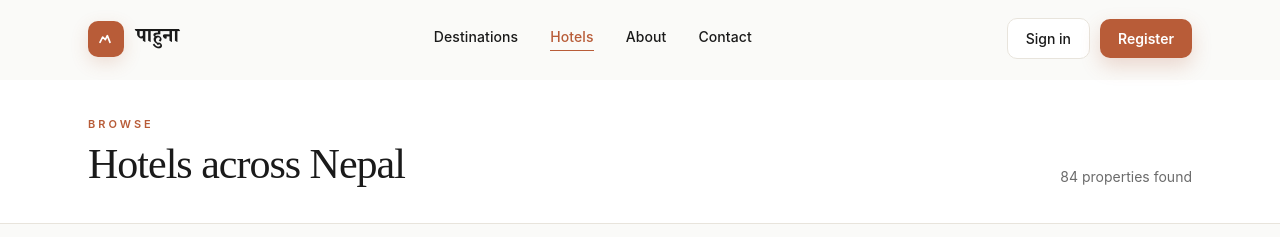
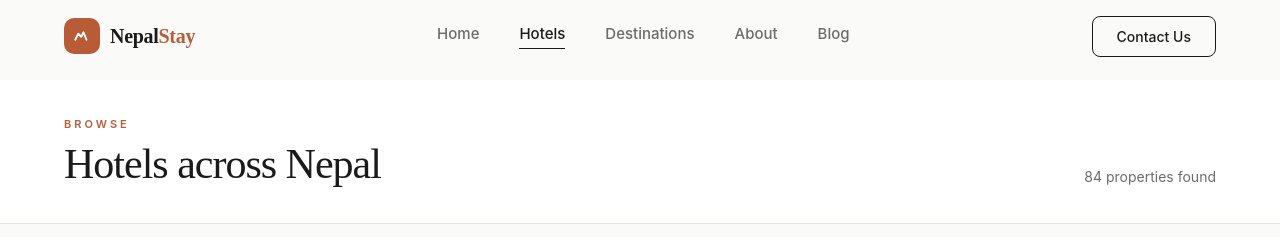
Before and after one commit to ayush-bista/Pahuna, a React (Create React App) app: page /hotels in a window 1280 px wide. Shown: the top 237 px of the page. Built offline with nearby package versions, Linux system fonts and the light colour scheme.

Commit message:
Updated Navbar

```diff
--- a/src/components/Navbar/Navbar.jsx
+++ b/src/components/Navbar/Navbar.jsx
@@ -1,59 +1,93 @@
 import { useState, useEffect } from "react";
 import { Link, useLocation } from "react-router-dom";
-import { Menu, X } from "lucide-react";
 
 export default function Navbar() {
   const [scrolled, setScrolled] = useState(false);
-  const [open, setOpen] = useState(false);
   const location = useLocation();
 
   useEffect(() => {
-    const onScroll = () => setScrolled(window.scrollY > 40);
+    const onScroll = () => setScrolled(window.scrollY > 20);
     window.addEventListener("scroll", onScroll);
     return () => window.removeEventListener("scroll", onScroll);
   }, []);
 
   const links = [
+    { label: "Home", to: "/" },
+    { label: "Hotels", to: "/hotels" },
     { label: "Destinations", to: "/destinations" },
-    { label: "Hotels", to: "/hotels" },
     { label: "About", to: "/about" },
-    { label: "Contact", to: "/contact" },
+    { label: "Blog", to: "/blog" },
   ];
 
   return (
-    <nav style={{ position: "fixed", top: 0, left: 0, right: 0, zIndex: 100, transition: "all 0.3s ease", backgroundColor: scrolled ? "rgba(250,250,248,0.92)" : "transparent", backdropFilter: scrolled ? "blur(14px)" : "none", borderBottom: scrolled ? "1px solid #E8E4DC" : "1px solid transparent", padding: scrolled ? "10px 0" : "18px 0" }}>
-      <div style={{ maxWidth: "1200px", margin: "0 auto", padding: "0 48px", display: "flex", alignItems: "center", justifyContent: "space-between", gap: "24px" }}>
+    <nav style={{
+      position: "fixed", top: 0, left: 0, right: 0, zIndex: 100,
+      backgroundColor: "#FAFAF8",
+      borderBottom: scrolled ? "1px solid #E8E4DC" : "1px solid transparent",
+      transition: "border-color 0.3s, box-shadow 0.3s",
+      boxShadow: scrolled ? "0 1px 12px rgba(0,0,0,0.06)" : "none",
+      padding: "0",
+    }}>
+      <div style={{
+        maxWidth: "1320px", margin: "0 auto",
+        padding: "0 64px",
+        display: "flex", alignItems: "center", justifyContent: "space-between",
+        height: "72px",
+      }}>
 
         {/* Logo */}
-        <Link to="/" style={{ display: "flex", alignItems: "center", gap: "12px", textDecoration: "none", flexShrink: 0 }}>
-          <div style={{ width: "36px", height: "36px", backgroundColor: "#B85C38", borderRadius: "10px", display: "flex", alignItems: "center", justifyContent: "center", boxShadow: "0 6px 18px rgba(184,92,56,0.18)" }}>
-            <svg width="16" height="16" viewBox="0 0 24 24" fill="none" stroke="white" strokeWidth="2.5" strokeLinecap="round" strokeLinejoin="round">
+        <Link to="/" style={{ textDecoration: "none", display: "flex", alignItems: "center", gap: "10px", flexShrink: 0 }}>
+          <div style={{
+            width: "36px", height: "36px", backgroundColor: "#B85C38",
+            borderRadius: "10px", display: "flex", alignItems: "center", justifyContent: "center",
+          }}>
+            <svg width="18" height="18" viewBox="0 0 24 24" fill="none" stroke="white" strokeWidth="2.5" strokeLinecap="round" strokeLinejoin="round">
               <path d="M3 17l4-8 4 4 3-6 4 10" />
             </svg>
           </div>
-          <span style={{ fontFamily: '"Noto Serif Devanagari", Mangal, "Hind Siliguri", serif', fontSize: "20px", fontWeight: 700, color: "#1A1A1A", letterSpacing: "0.2px", lineHeight: 1 }}>
-            पाहुना
+          <span style={{ fontFamily: "Fraunces, serif", fontSize: "20px", fontWeight: 600, color: "#1A1A1A", letterSpacing: "-0.3px" }}>
+            Nepal<span style={{ color: "#B85C38" }}>Stay</span>
           </span>
         </Link>
 
-        {/* Links */}
-        <div style={{ display: "flex", alignItems: "center", gap: "32px", flexWrap: "wrap", justifyContent: "center" }}>
+        {/* Center nav links */}
+        <div style={{ display: "flex", alignItems: "center", gap: "40px" }}>
           {links.map((l) => (
-            <Link key={l.to} to={l.to} style={{ fontFamily: "Inter, sans-serif", fontSize: "14px", fontWeight: 500, color: location.pathname === l.to ? "#B85C38" : "#1A1A1A", borderBottom: location.pathname === l.to ? "1.5px solid #B85C38" : "1.5px solid transparent", paddingBottom: "3px", transition: "color 0.2s, border-color 0.2s", textDecoration: "none", letterSpacing: "0.1px" }}>
+            <Link
+              key={l.to}
+              to={l.to}
+              style={{
+                fontFamily: "Inter, sans-serif", fontSize: "15px", fontWeight: 500,
+                color: location.pathname === l.to ? "#1A1A1A" : "#6B6B6B",
+                textDecoration: "none",
+                transition: "color 0.2s",
+                borderBottom: location.pathname === l.to ? "1.5px solid #1A1A1A" : "1.5px solid transparent",
+                paddingBottom: "2px",
+              }}
+            >
               {l.label}
             </Link>
           ))}
         </div>
 
-        {/* Auth */}
-        <div style={{ display: "flex", alignItems: "center", gap: "10px", flexShrink: 0 }}>
-          <Link to="/login" style={{ fontFamily: "Inter, sans-serif", fontSize: "14px", fontWeight: 500, color: "#1A1A1A", padding: "9px 18px", border: "1px solid #E8E4DC", borderRadius: "10px", backgroundColor: "white", textDecoration: "none", transition: "transform 0.2s, border-color 0.2s, box-shadow 0.2s" }}>
-            Sign in
-          </Link>
-          <Link to="/signup" style={{ fontFamily: "Inter, sans-serif", fontSize: "14px", fontWeight: 600, color: "white", padding: "9px 18px", backgroundColor: "#B85C38", borderRadius: "10px", textDecoration: "none", boxShadow: "0 8px 20px rgba(184,92,56,0.22)", transition: "transform 0.2s, box-shadow 0.2s" }}>
-            Register
-          </Link>
-        </div>
+        {/* Right CTA */}
+        <Link
+          to="/contact"
+          style={{
+            fontFamily: "Inter, sans-serif", fontSize: "14px", fontWeight: 500,
+            color: "#1A1A1A", textDecoration: "none",
+            padding: "9px 24px",
+            border: "1.5px solid #1A1A1A",
+            borderRadius: "8px",
+            backgroundColor: "transparent",
+            transition: "all 0.2s",
+            flexShrink: 0,
+          }}
+          onMouseEnter={(e) => { e.currentTarget.style.backgroundColor = "#1A1A1A"; e.currentTarget.style.color = "white"; }}
+          onMouseLeave={(e) => { e.currentTarget.style.backgroundColor = "transparent"; e.currentTarget.style.color = "#1A1A1A"; }}
+        >
+          Contact Us
+        </Link>
       </div>
     </nav>
   );
--- a/src/pages/HotelsPage.jsx
+++ b/src/pages/HotelsPage.jsx
@@ -6,7 +6,7 @@ import {
 } from "lucide-react";
 import { hotels, destinations } from "../data/hotels";
 
-const WRAP = { maxWidth: "1200px", margin: "0 auto", padding: "0 48px" };
+const WRAP = { maxWidth: "1320px", margin: "0 auto", padding: "0 64px" };
 const CATEGORIES = ["All", "Luxury", "Boutique", "Business"];
 const SORT_OPTIONS = [
   { label: "Recommended", value: "recommended" },
```
